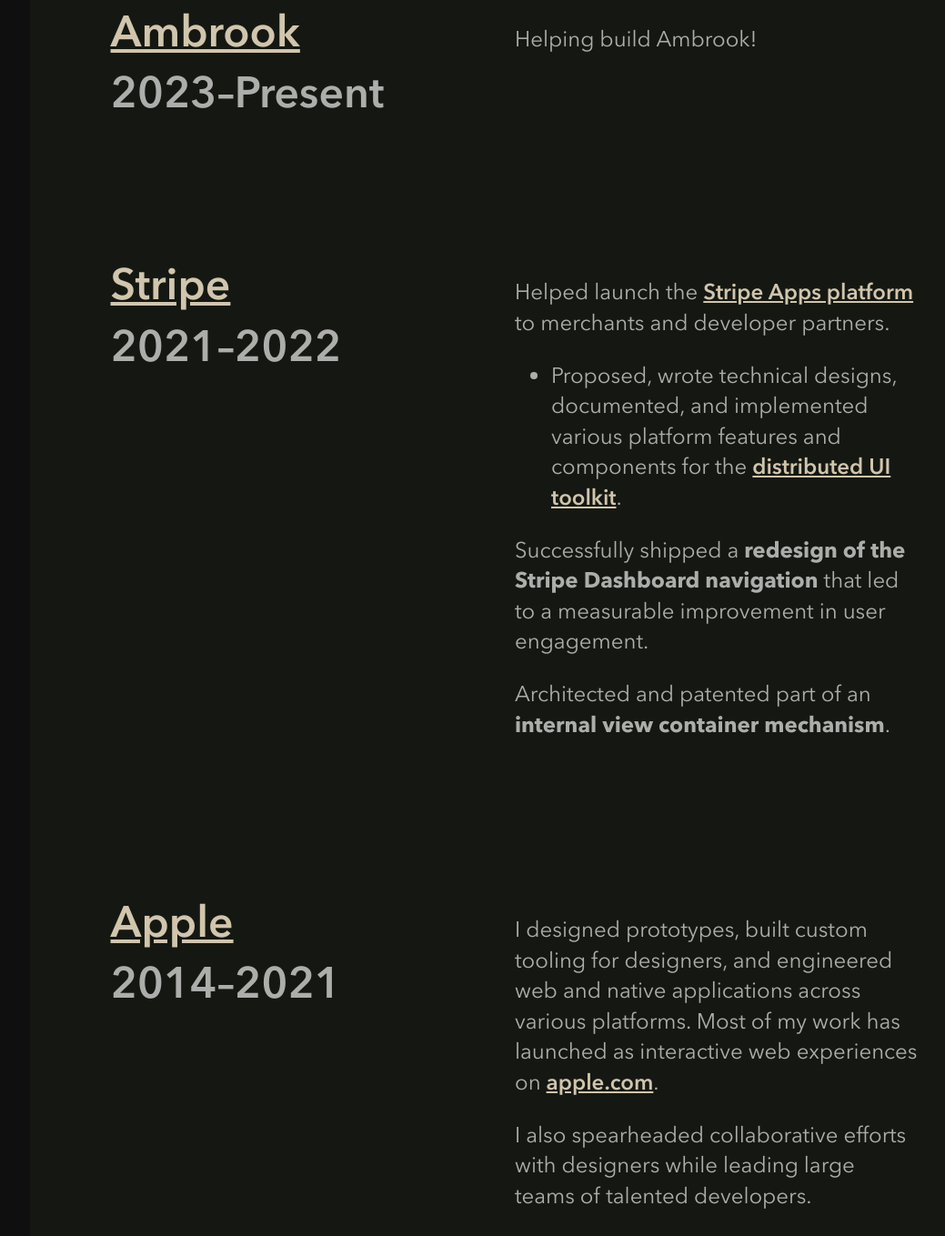
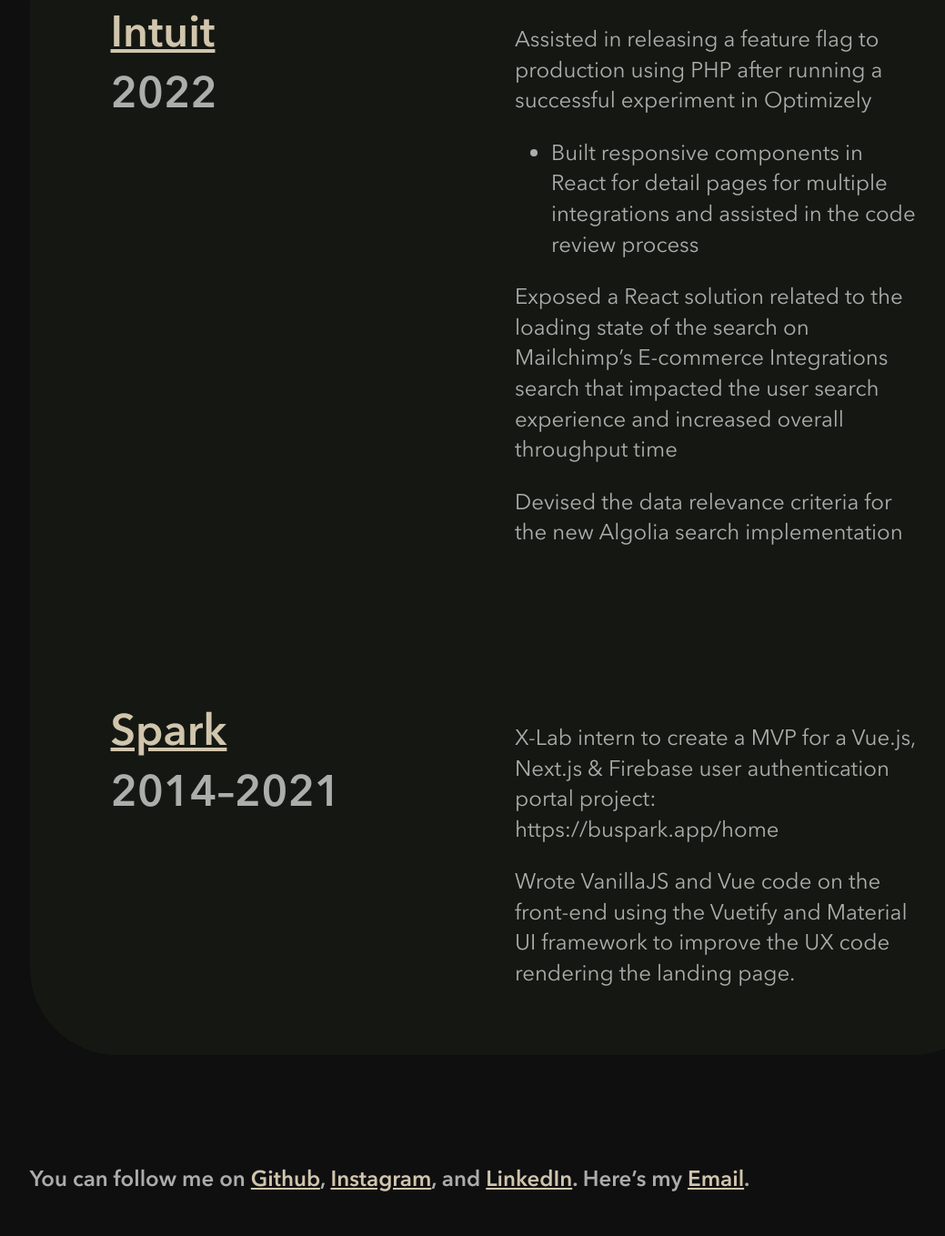
Before and after one commit to ksapru/anotherportf, a plain HTML site: page index.html in a window 1280 px wide. Shown: the part 1181-2540 px from the top of the page at 91% size, without its empty margins (74-1113 px from the left). Drawn offline with Linux system fonts and the light colour scheme.

Commit message:
Update index.html

```diff
--- a/index.html
+++ b/index.html
@@ -2,7 +2,7 @@
 <html class="no-js" lang="en-US">
 <head>
     <meta charset="UTF-8">
-    <title>Danny Garcia | Engineer</title>
+    <title>Krish Sapru | Software Engineer</title>
     <meta name="viewport" content="width=device-width, initial-scale=1, viewport-fit=cover" />
     <meta name="theme-color" content="#000000">
     <meta name="description" content="Danny Garcia, senior frontend engineer at Ambrook. Building nice things for good people." />
@@ -13,55 +13,41 @@
 <body>
     <div class="canvas-container"></div>
     <main>
-        <h1 class="logo"><a href="/">Danny <br>Garcia</a></h1>
-        <p class="intro type-primary">Senior frontend engeineer with over a decade of experience building nice things for good people.</p>
+        <h1 class="logo"><a href="/">Krish <br>Sapru</a></h1>
+        <p class="intro type-primary">Software engeineer with over a 1 year of experience building customer focused projects.</p>
         <section class="timeline">
             <article class="timeline-entry">
-                <h2 class="timeline-co type-primary"><a href="https://ambrook.com">Ambrook</a> <span class="timeline-time">2023–Present</span></h2 class="timeline-co">
+                <h2 class="timeline-co type-primary"><a href="https://intuit.com">Intuit</a> <span class="timeline-time">2022</span></h2 class="timeline-co">
                 <div class="timeline-description">
                     <p>
-                        Helping build Ambrook!
+                        Assisted in releasing a feature flag to production using PHP after running a successful experiment in Optimizely
+                    </p>
+                    <ul>
+                        <li>Built responsive components in React for detail pages for multiple integrations and assisted in the code review process</li>
+                    </ul>
+                    <p>
+                        Exposed a React solution related to the loading state of the search on Mailchimp’s E-commerce Integrations search that impacted the user search experience and increased overall throughput time
+                    </p>
+                    <p>
+                        Devised the data relevance criteria for the new Algolia search implementation
                     </p>
                 </div>
             </article>
             <article class="timeline-entry">
-                <h2 class="timeline-co type-primary"><a href="https://stripe.com">Stripe</a> <span class="timeline-time">2021–2022</span></h2 class="timeline-co">
+                <h2 class="timeline-co type-primary"><a href="https://apple.com">Spark</a> <span class="timeline-time">2014–2021</span></h2 class="timeline-co">
                 <div class="timeline-description">
-                    <p>
-                        Helped launch the <a href="https://stripe.com/apps">Stripe Apps platform</a> to merchants and developer partners.
-                    </p>
-                    <ul>
-                        <li>Proposed, wrote technical designs, documented, and implemented various platform features and components for the <a href="https://stripe.com/docs/stripe-apps/reference/extensions-sdk-api">distributed UI toolkit</a>.</li>
-                    </ul>
-                    <p>
-                        Successfully shipped a <strong>redesign of the Stripe Dashboard navigation</strong> that led to a measurable improvement in user engagement.
-                    </p>
-                    <p>
-                        Architected and patented part of an <strong>internal view container mechanism</strong>.
-                    </p>
-                </div>
-            </article>
-            <article class="timeline-entry">
-                <h2 class="timeline-co type-primary"><a href="https://apple.com">Apple</a> <span class="timeline-time">2014–2021</span></h2 class="timeline-co">
-                <div class="timeline-description">
-                    <p>I designed prototypes, built custom tooling for designers, and engineered web and native applications across various platforms. Most of my work has launched as interactive web experiences on <a href="https://apple.com">apple.com</a>.</p>
-                    <p>I also spearheaded collaborative efforts with designers while leading large teams of talented developers.</p>
-                </div>
-            </article>
-            <article class="timeline-entry">
-                <h2 class="timeline-co type-primary">RED Interactive <span class="timeline-time">2012–2014</span></h2 class="timeline-co">
-                <div class="timeline-description">
-                    <p>Helped the front-end team to define the technical process and strategy for projects. I interviewed and evaluated candidates, assessed the team’s skills to distribute appropriate workloads and coordinated with other teams to establish cross-departmental continuity. I also did hands-on development for various projects and worked with project team members to successfully ship responsive, aesthetically-pleasing, engaging user experiences for the web.</p>
+                    <p>X-Lab intern to create a MVP for a Vue.js, Next.js & Firebase user authentication portal project: https://buspark.app/home</p>
+                    <p>Wrote VanillaJS and Vue code on the front-end using the Vuetify and Material UI framework to improve the UX code rendering the landing page.</p>
                 </div>
             </article>
         </section>
         <footer>
             <div class="footer-content">
 
-                <p>You can follow me on <a href="http://twitter.com/dannygarcia">Twitter</a>, <a href="https://www.instagram.com/dannygarcia/">Instagram</a>, and <a href="https://www.linkedin.com/in/dannygarcia1">LinkedIn</a>. Here’s my <a href="mailto:hey@danny-garcia.com">Email</a>.</p>
+                <p>You can follow me on <a href="http://github.com/ksapru">Github</a>, <a href="https://www.instagram.com/krishsapru/">Instagram</a>, and <a href="https://www.linkedin.com/in/krishsapru">LinkedIn</a>. Here’s my <a href="mailto:ksapru@bu.edu">Email</a>.</p>
             </div>
         </footer>
     </main>
-    <script data-goatcounter="https://dannygarcia.goatcounter.com/count" async src="//gc.zgo.at/count.js"></script>
-<script type="text/javascript" src="main.built.js"></script></body>
+    <script data-goatcounter="https://krishsapru.goatcounter.com/count" async src="//gc.zgo.at/count.js"></script>
+</body>
 </html>
```
